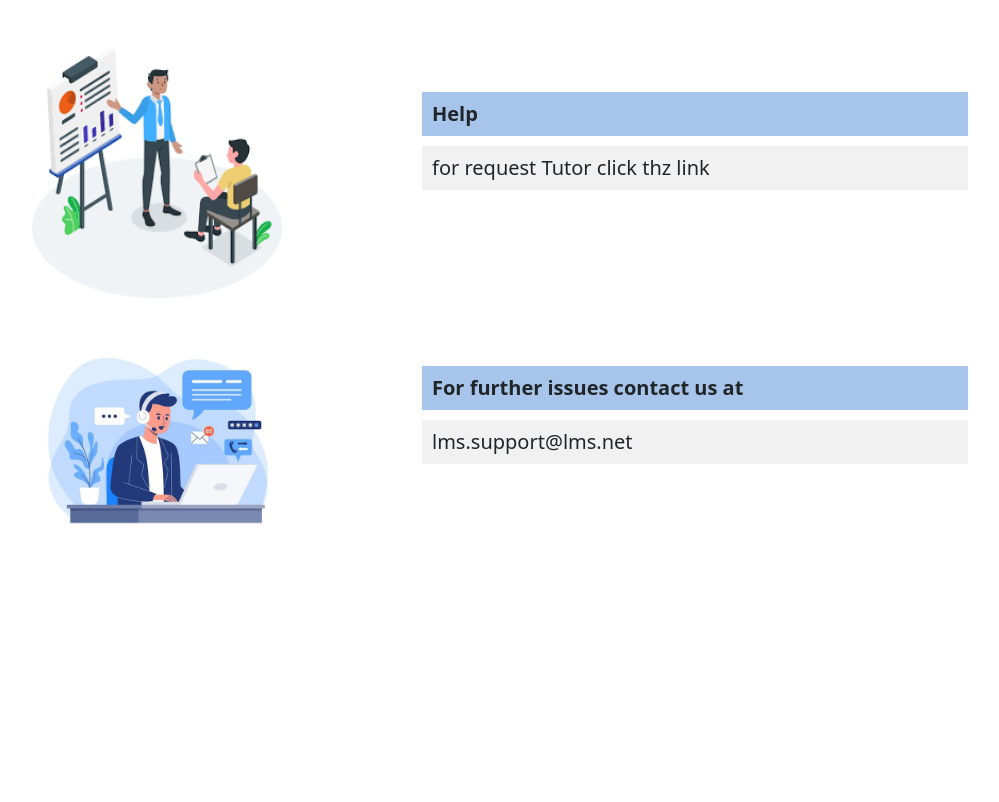
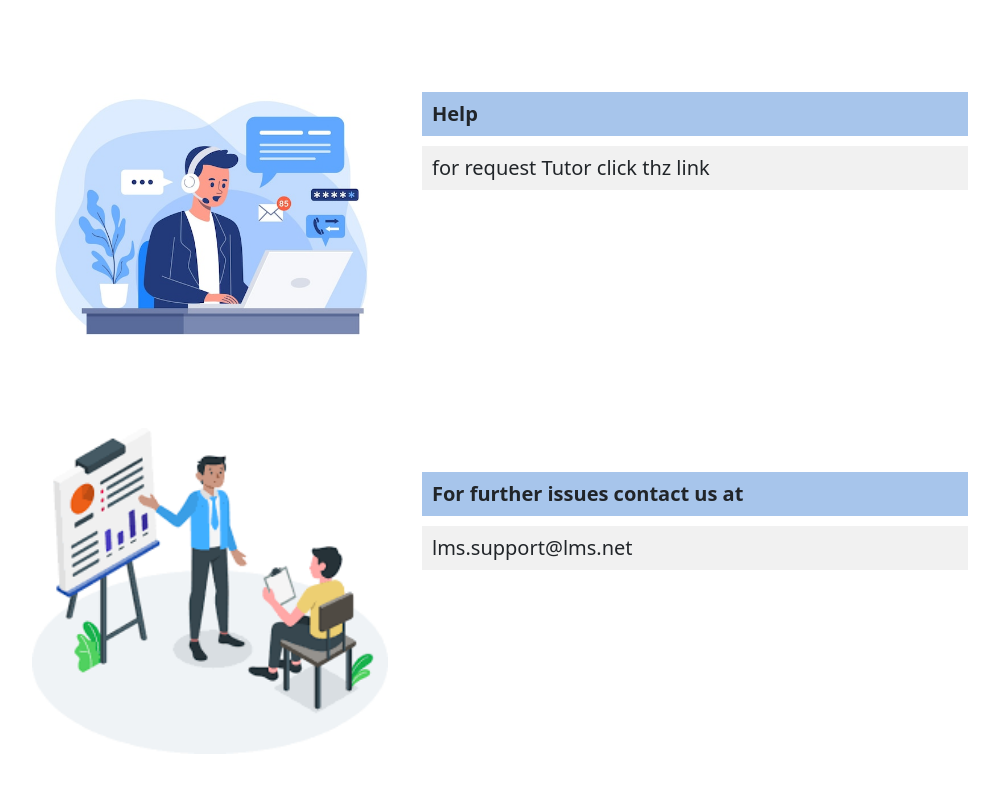
Before and after one commit to Sravanikoppisetti/Learning_management_system_-Lms-, a Django app: page /help in a window 1280 px wide. Shown: the part 71-873 px from the top of the page, without its empty margins (50-1049 px from the left). Before the commit the page ends 595 px from the top, so only its background shows below. Run offline with Django 4.2, Linux system fonts and the light colour scheme.

Commit message:
imagesadded

```diff
--- a/lms/content/templates/lms/coursecontent.html
+++ b/lms/content/templates/lms/coursecontent.html
@@ -127,7 +127,7 @@
                             <a class="nav-link" style="color: aliceblue; font-size:large;"href=""><strong>About</strong></a>
                         </li>
                         <li class="nav-item">
-                            <a class="nav-link" style="color: aliceblue; font-size:large;"href=""><strong>Help</strong></a>
+                            <a class="nav-link" style="color: aliceblue; font-size:large;"href="{% url 'help' %}" ><strong>Help</strong></a>
                         </li>
 
                     </ul >
--- a/lms/content/templates/lms/coursessearch.html
+++ b/lms/content/templates/lms/coursessearch.html
@@ -112,7 +112,7 @@ body {
                       <a class="nav-link" style="color: aliceblue; font-size:large;"href=""><strong>About</strong></a>
                   </li>
                   <li class="nav-item">
-                      <a class="nav-link" style="color: aliceblue; font-size:large;"href="./helpline.html"><strong>Help</strong></a>
+                      <a class="nav-link" style="color: aliceblue; font-size:large;" href="{% url 'help' %}" ><strong>Help</strong></a>
                   </li>
 
               </ul >
--- a/lms/content/templates/lms/helpline.html
+++ b/lms/content/templates/lms/helpline.html
@@ -5,6 +5,12 @@
 {%load static%}
 
 {% block profilecontent%}
+<style>
+.responsive {
+    width: 100%;
+    height: auto;
+}
+</style>
 
 
 <div class="container col-12 my-5 br-2 rounded">
@@ -12,7 +18,7 @@
     <div class="row">
 
         <div class="col-4">
-            <img src="images/tutoringimage.png" alt="Girl in a jacket" width="250" height="250">
+            <img src="static/lms/project_contactus.jpg"class="responsive" alt="Girl in a jacket" width="250" height="250">
 
         </div>
 
@@ -26,7 +32,7 @@
     <div class="row">
 
         <div class="col-4">
-            <img src="images/project_contactus.jpg" alt="Girl in a jacket" width="250" height="250">
+            <img src="static/lms/tutoringimage.png" class="responsive" alt="Girl in a jacket" width="250" height="250">
 
         </div>
 
--- a/lms/content/templates/lms/navbar.html
+++ b/lms/content/templates/lms/navbar.html
@@ -30,7 +30,7 @@
                     <a class="nav-link" style="color: aliceblue; font-size:large;" href=""><strong>About</strong></a>
                 </li>
                 <li class="nav-item">
-                    <a class="nav-link" style="color: aliceblue; font-size:large;" href="{% url 'help' %}"><strong>Help</strong></a>
+                    <a class="nav-link" style="color: aliceblue; font-size:large;" href="{% url 'help' %}" ><strong>Help</strong></a>
                 </li>
 
             </ul >
```
Also changed, not shown: courses&&content/helpline.html (+1 -9 lines), lms/content/static/lms/project_contactus.jpg (added), lms/content/static/lms/tutoringimage.png (added).
